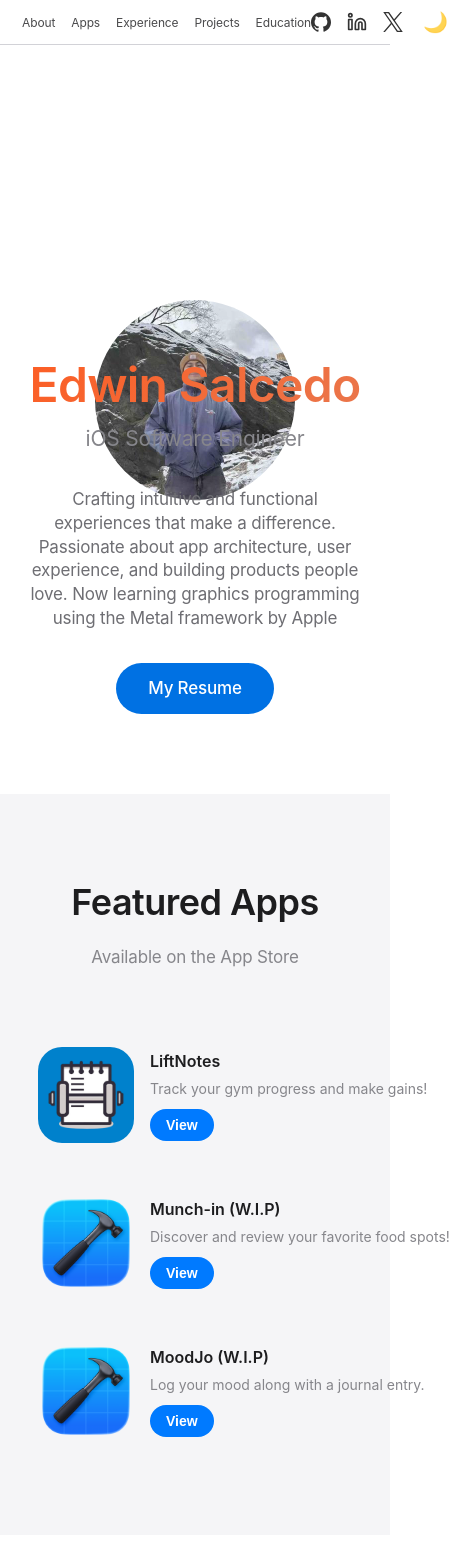
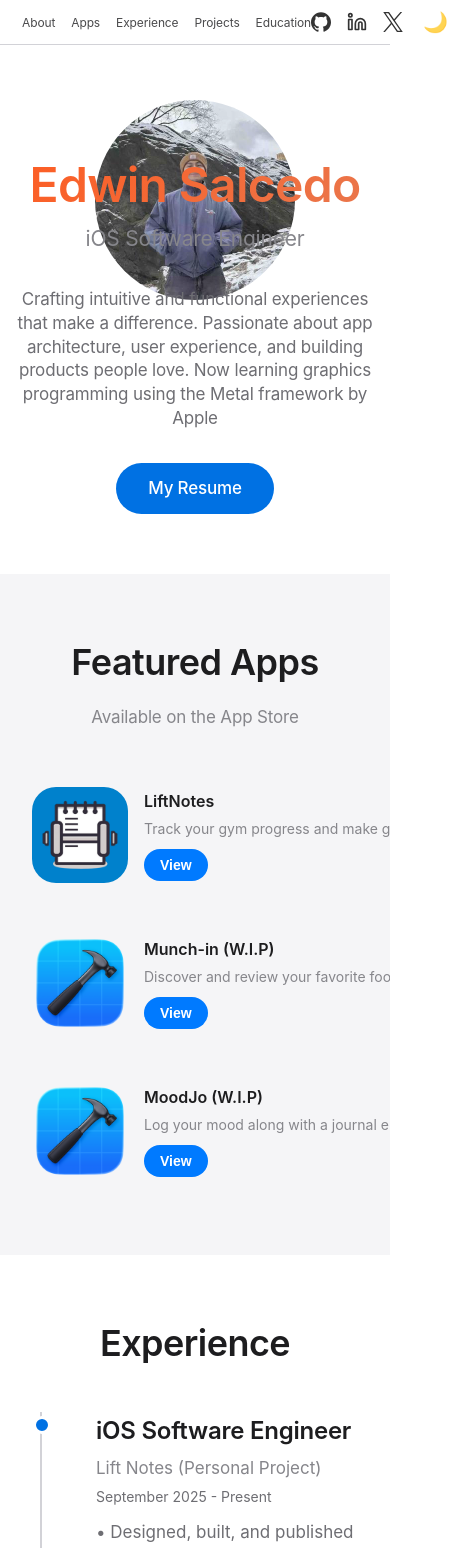
Before and after one commit to EdwinASalcedo/portfoliov2, a Vue app: page / in a window 390 px wide. Shown: the top 1548 px of the page, 466 px wide, since content can reach past the window. Built offline with nearby package versions, Linux system fonts and the light colour scheme; a web font is replaced by a local one.

Commit message:
Mobile responsiveness

```diff
--- a/src/assets/main.css
+++ b/src/assets/main.css
@@ -8,6 +8,15 @@
 
 html {
   scroll-behavior: smooth;
+  width: 100%;
+  max-width: 100vw;
+  overflow-x: hidden;
+}
+
+#app {
+  width: 100%;
+  max-width: 100vw;
+  overflow-x: hidden;
 }
 
 :root {
@@ -53,6 +62,9 @@ body {
   line-height: 1.6;
   transition: background 0.3s ease, color 0.3s ease;
   overflow-x: hidden;
+  -webkit-text-size-adjust: 100%;
+  width: 100%;
+  max-width: 100vw;
 }
 
 /* Hero Section */
@@ -171,6 +183,11 @@ body {
 
 /* Responsive */
 @media (max-width: 768px) {
+  .hero {
+    padding: 160px 16px 60px;
+    min-height: 60vh;
+  }
+
   .hero h1 {
     font-size: 48px;
   }
@@ -181,6 +198,20 @@ body {
 
   .hero .description {
     font-size: 17px;
+    max-width: 100%;
+  }
+
+  .section {
+    padding: 60px 16px;
+  }
+
+  .section-full {
+    padding: 60px 0;
+  }
+
+  .section-content,
+  .section-content-wide {
+    padding: 0 16px;
   }
 
   .section-title {
@@ -190,4 +221,8 @@ body {
   .section-subtitle {
     font-size: 17px;
   }
+
+  .section-header {
+    margin-bottom: 40px;
+  }
 }
```
